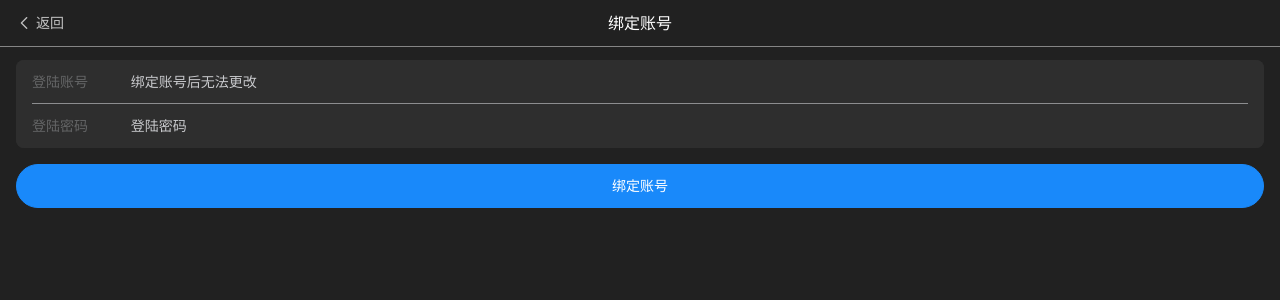
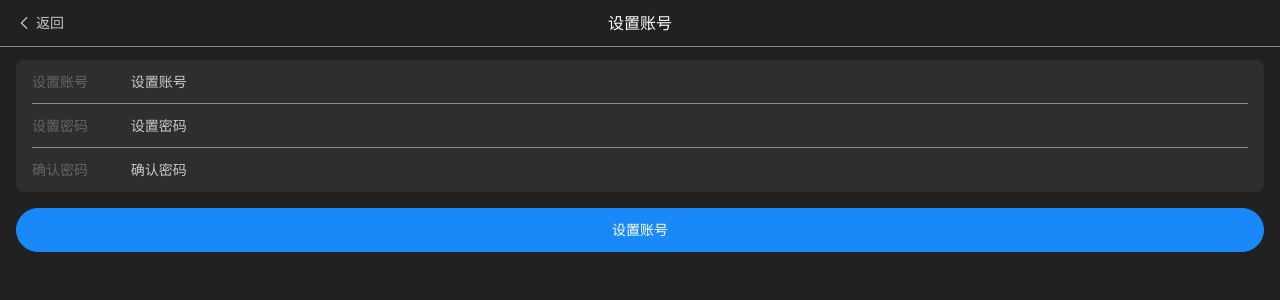
Before and after one commit to Cmysession/vant3-vue3-video, a Vue app: page /bind-user in a window 1280 px wide. Shown: the top 300 px of the page. Built offline with nearby package versions, Linux system fonts and the light colour scheme.

Commit message:
视频播放

```diff
--- a/src/views/users/BindUserView.vue
+++ b/src/views/users/BindUserView.vue
@@ -7,10 +7,12 @@
         <div id="body-box">
             <van-form @submit="onSubmit">
                 <van-cell-group inset>
-                    <van-field v-model="init.username" autocomplete="off" name="username" label="登陆账号" placeholder="绑定账号后无法更改"
-                        :rules="[{ required: true, message: '请填写登陆账号' }]" />
-                    <van-field v-model="init.password" autocomplete="off" name="password" type="password" label="登陆密码" placeholder="登陆密码"
-                        :rules="[{ required: true, message: '请填写登陆密码' }]" />
+                    <van-field v-model="init.username" autocomplete="off" name="username" label="设置账号" placeholder="设置账号"
+                        :rules="[{ required: true, message: '请设置账号' }]" />
+                    <van-field v-model="init.password" autocomplete="off" name="password" type="password" label="设置密码" placeholder="设置密码"
+                        :rules="[{ required: true, message: '请设置密码' }]" />
+                        <van-field v-model="init.password" autocomplete="off" name="password" type="password" label="确认密码" placeholder="确认密码"
+                        :rules="[{ required: true, message: '请确认密码' }]" />
                 </van-cell-group>
                 <div style="margin: 16px;">
                     <van-button round block type="primary" native-type="submit">
@@ -30,7 +32,7 @@ export default {
         const onClickLeft = () => history.back()
 
         const init = reactive({
-            title: "绑定账号",
+            title: "设置账号",
             username: "",
             password: "",
         })
--- a/src/views/users/UsersView.vue
+++ b/src/views/users/UsersView.vue
@@ -28,7 +28,7 @@
                     </van-cell-group>
 
                     <van-cell-group inset>
-                        <van-cell icon="certificate" title="绑定账号" is-link to="/bind-user" />
+                        <van-cell icon="certificate" title="设置账号" is-link to="/bind-user" />
                     </van-cell-group>
 
                     <van-cell-group inset>
--- a/src/views/video/VideoView.vue
+++ b/src/views/video/VideoView.vue
@@ -8,7 +8,8 @@
             </div>
 
             <div id="videoInfo">
-                <iframe :src="init.iframeSrc" style="width:100%;height:250px" frameborder="0"></iframe>
+                <iframe v-if="!init.rowData.vip" :src="init.iframeSrc" style="width:100%;height:250px" frameborder="0"></iframe>
+                <span  v-if="init.rowData.vip" class="reload-box" @click="onClickRight">视频未显示请点击刷新</span>
             </div>
         </div>
 
@@ -34,7 +35,10 @@
                 <van-tag color="#ffe1e1" size="large" text-color="#ad0000">标签</van-tag>
                 <van-tag color="#ffe1e1" size="large" text-color="#ad0000">标签</van-tag>
             </div>
-
+            <div class="ad-box">
+                <img :src="init.ad.cover"
+                    @click="rowInfo(init.ad)">
+            </div>
             <div id="recommend-box">
                 <div class="recommend-title">
                     推荐其他
@@ -92,6 +96,13 @@ export default {
             rowData: {},
             iframeSrc: '',
             backNum: 1,
+            ad: {
+                cover: 'https://img2.baidu.com/it/u=2079865906,1441946078&fm=253&fmt=auto&app=138&f=JPEG?w=1280&h=479',
+                title: '小米34寸带鱼屏显示器对比体验，不输三星和宏碁，看完就知道该买谁了！',
+                is_ad: true,// 是否广告
+                jump_out: true, //  外跳。内跳
+                link: 'www.baidu.com',
+            },
             dataLists: [
                 {
                     cover: 'https://i.ytimg.com/vi/q2zj74iK1MI/hqdefault.jpg',
@@ -409,6 +420,9 @@ export default {
     border-radius: 5px;
 }
 
+.reload-box{
+    line-height: 250px;
+}
 #list-box .cover-box .vip-box {
     position: absolute;
     top: 10px;
@@ -430,6 +444,19 @@ export default {
     -webkit-line-clamp: 2;
     overflow: hidden;
     -webkit-box-orient: vertical;
+}
+
+.ad-box {
+    height: 80px;
+    width: 100%;
+    border-radius: 10px;
+    margin: 5px 0;
+}
+
+.ad-box img {
+    width: 100%;
+    height: 100%;
+    border-radius: 10px;
 }
 
 #list-box .info-box {
```
